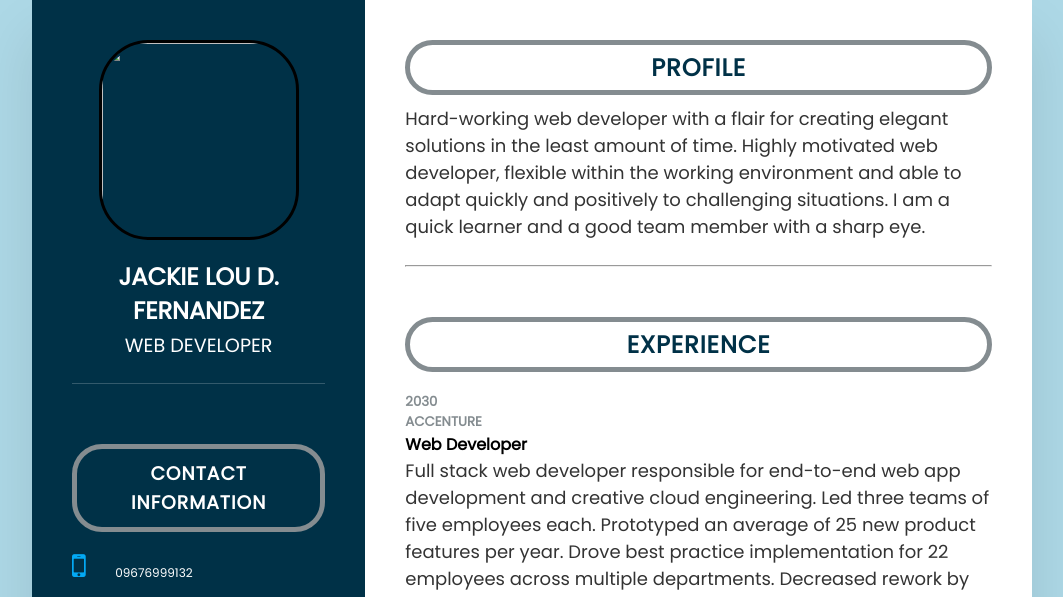
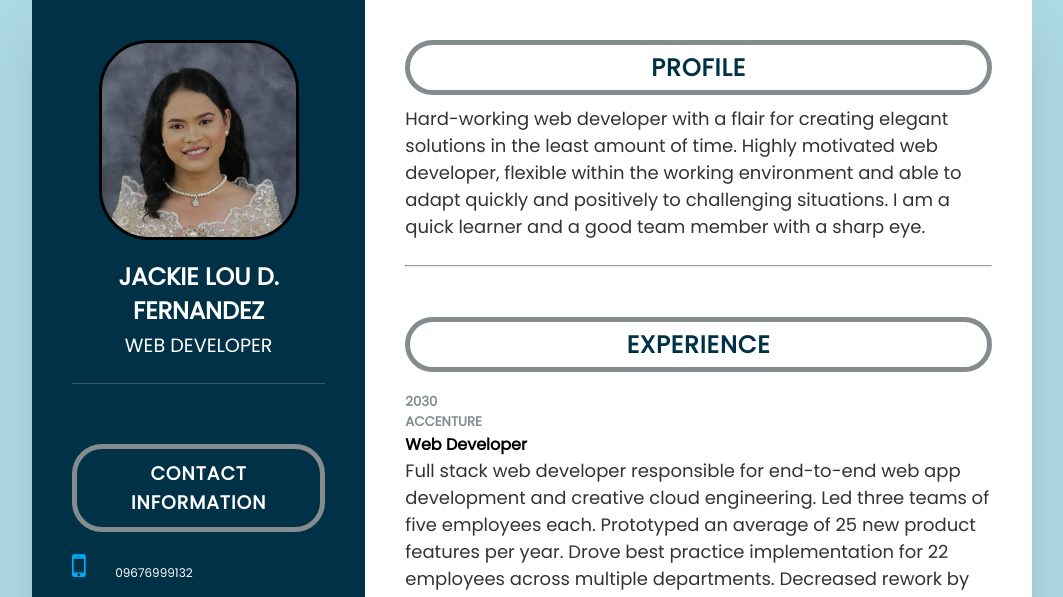
Before and after one commit to Jackie122003/Jackie122003.github.io, a plain HTML site: page index.html in a window 1280 px wide. Shown: the top 597 px of the page, without its empty margins (108-1171 px from the left). Drawn offline with Linux system fonts and the light colour scheme.

Commit message:
made changes to index.html

```diff
--- a/index.html
+++ b/index.html
@@ -13,7 +13,7 @@
         <div class="left_side">
             <div class="profiletext">
                 <div class="img8x">
-                    <img src="../resume/jackie (1).jpeg" height="200" width="200">
+                    <img src="jackie (1).jpeg" height="200" width="200">
                 </div>
                 <h2>JACKIE LOU D. FERNANDEZ<br><span>WEB DEVELOPER</span></h2>
             </div>
```
